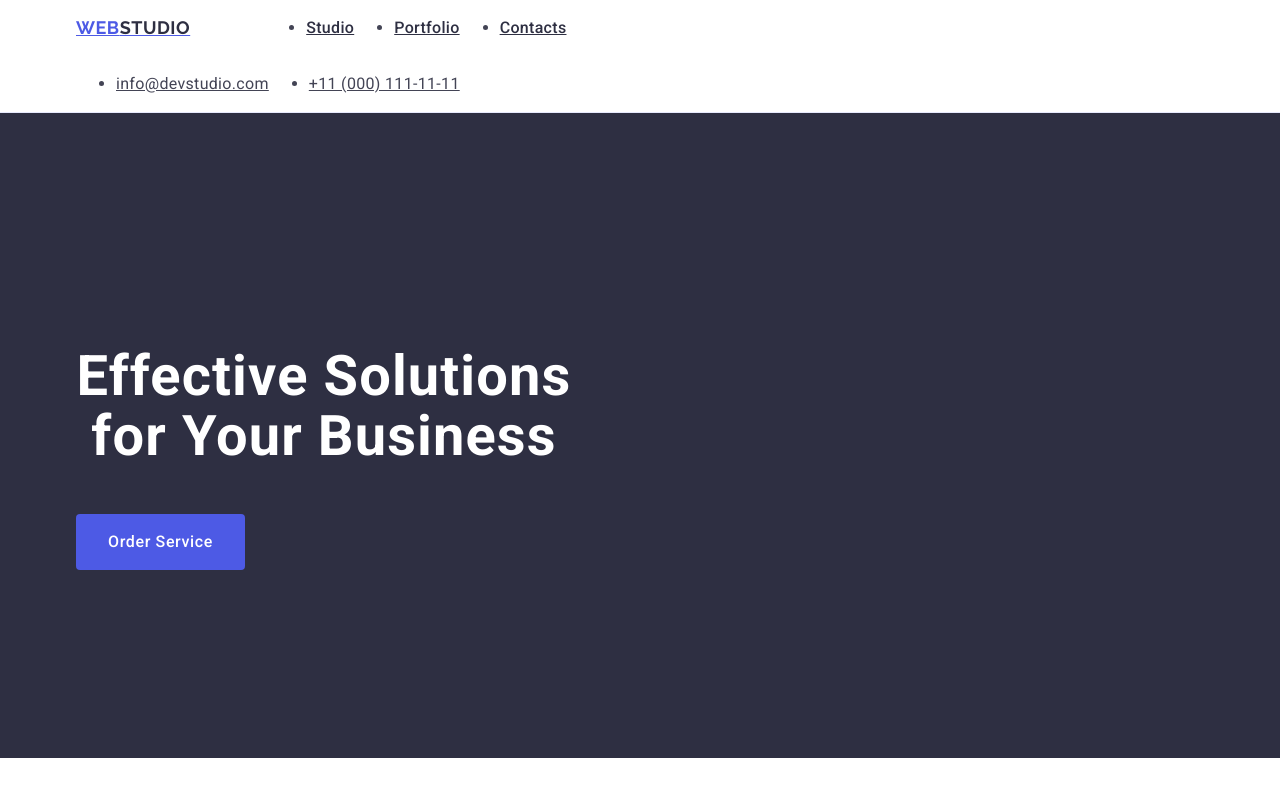
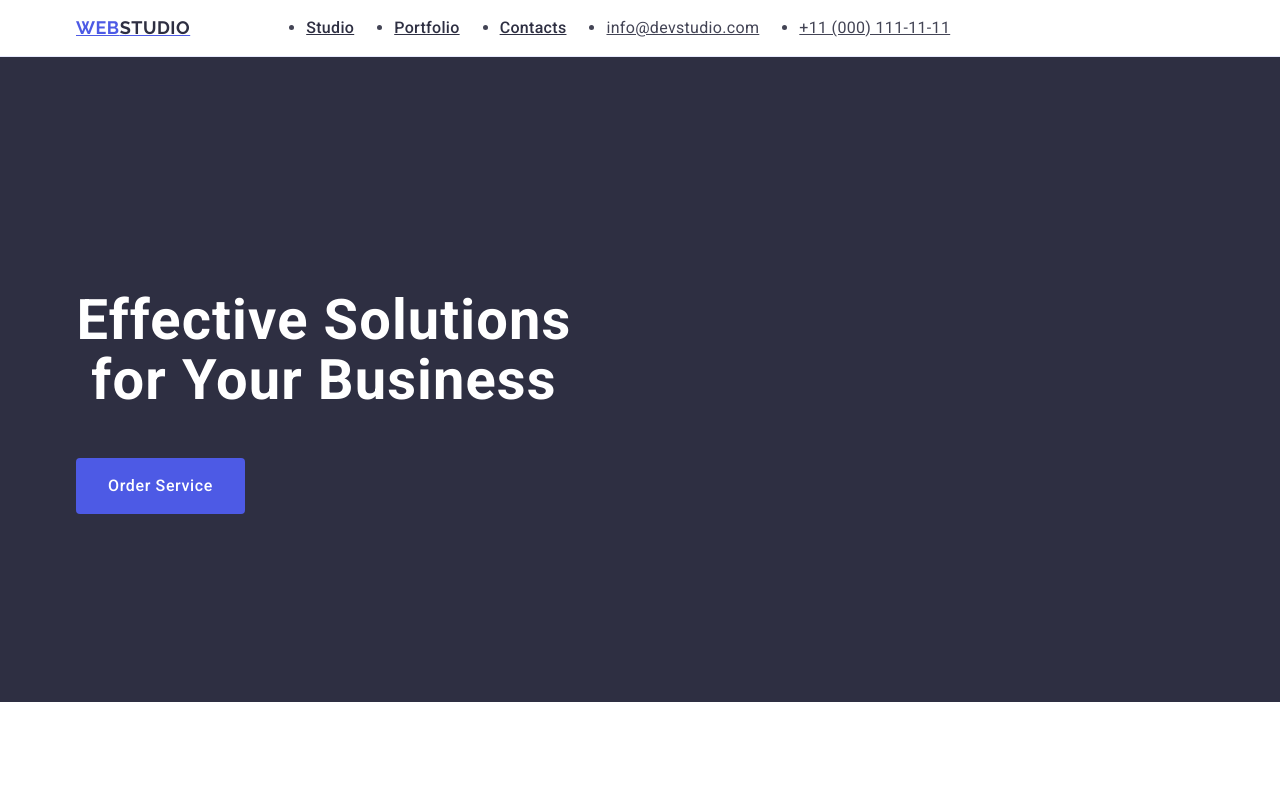
Before and after one commit to POWERSL2DE/goit-markup-hw-03, a plain HTML site: page index.html in a window 1280 px wide. Shown: the top 800 px of the page. Drawn offline with nearby package versions, Linux system fonts and the light colour scheme.

Commit message:
Update styles.css

```diff
--- a/css/styles.css
+++ b/css/styles.css
@@ -14,7 +14,9 @@ body {
         border-bottom: 1px solid #e7e9fc;
     }
 
-
+    header div {
+        display: flex;
+    }
 
     .container {
         width: 1158px;
```
